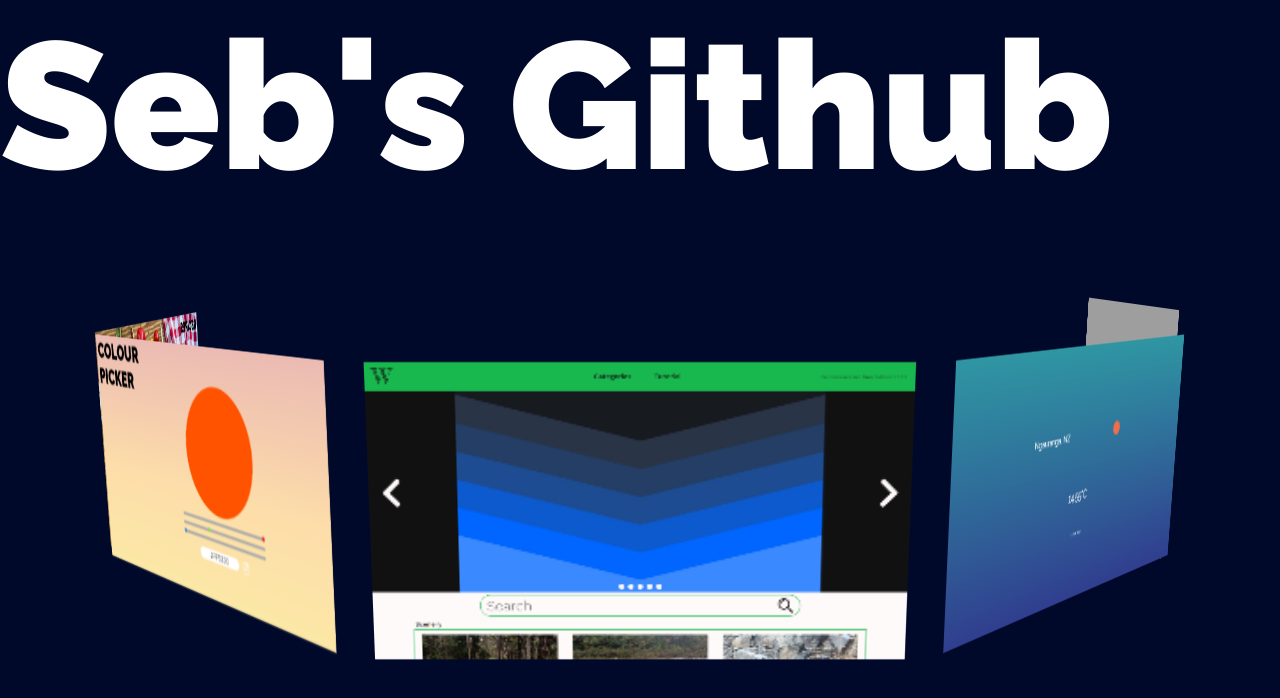
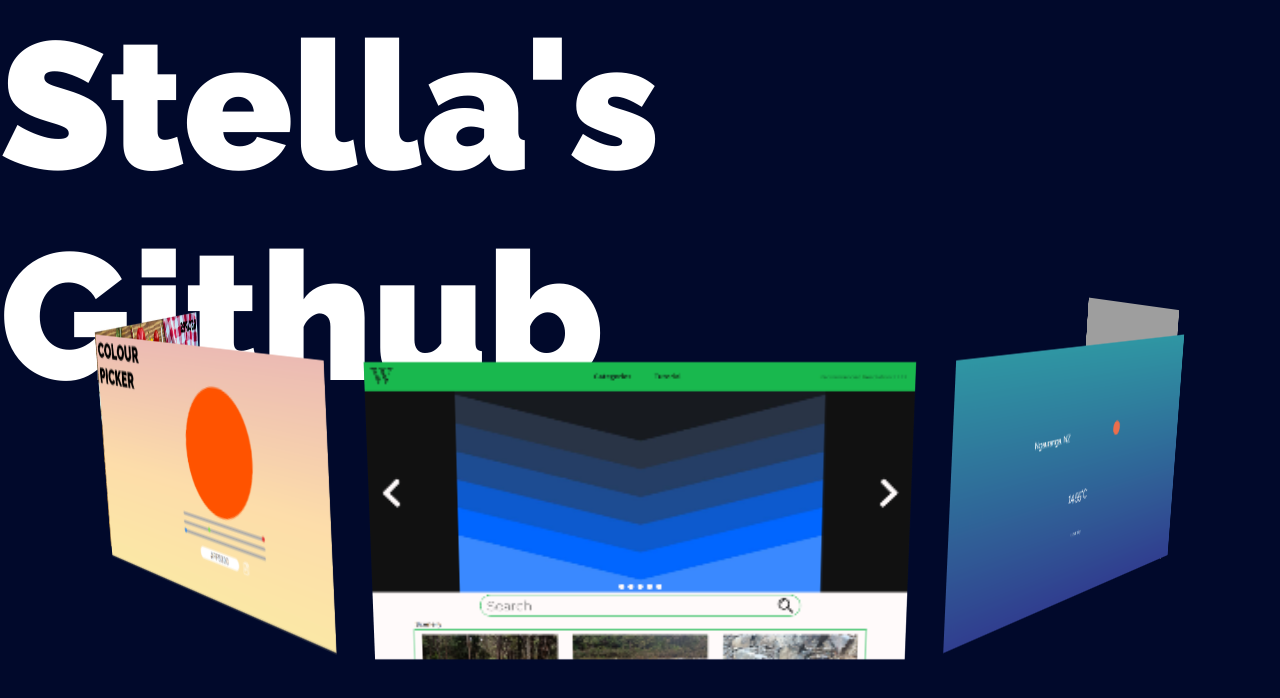
Before and after one commit to stella-pratt/main, a plain HTML site: page index.html in a window 1280 px wide. Drawn offline with Linux system fonts and the light colour scheme; grey boxes are pictures that could not be loaded.

Commit message:
Update index.html

```diff
--- a/index.html
+++ b/index.html
@@ -3,13 +3,13 @@
 	<head>
 	<meta charset="utf-8">
 	<meta name="viewport" content="initial-scale=1.0, maximum-scale=1.0, user-scalable=1">
-	<title>Seb's Github</title>
+	<title>Stella's Github</title>
 	<link href="https://fonts.googleapis.com/css2?family=Raleway:wght@900&display=swap" rel="stylesheet">
 	<link rel="stylesheet" href="Landing/style.css">
 	</head>
 <body>
 <div class="header">
-	<h1>Seb's Github</h1>
+	<h1>Stella's Github</h1>
 </div>
 <div class="gallery_box">
 	<div class="gallery_box_outer">
```
